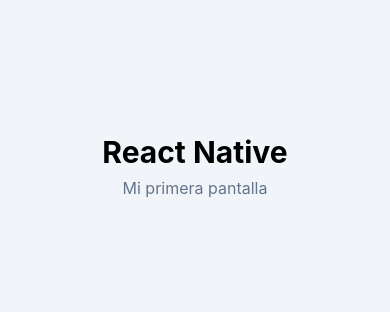
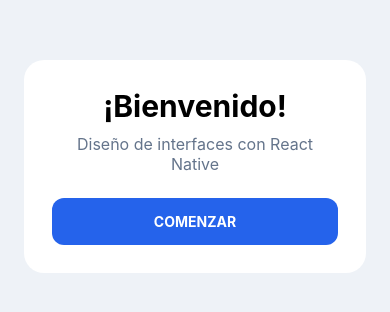
Before and after one commit to QuiqueGC7/02-REACT-NATIVE, a React Native app in the folder cuaderno-rn/: screen / in a window 390 px wide. Shown: the part 256-568 px from the top of the page. Built offline with nearby package versions, Linux system fonts and the light colour scheme.

Commit message:
Ejercicio 02 - Tarjeta de bienvenida

```diff
--- a/cuaderno-rn/App.tsx
+++ b/cuaderno-rn/App.tsx
@@ -3,8 +3,13 @@
 export default function App() {
   return (
     <View style={styles.container}>
-      <Text style={styles.title}>React Native</Text>
-      <Text style={styles.subtitle}>Mi primera pantalla</Text>
+      <View style={styles.card}>
+        <Text style={styles.title}>¡Bienvenido!</Text>
+        <Text style={styles.subtitle}>Diseño de interfaces con React Native</Text>
+        <View style={styles.button}>
+          <Text style={styles.buttonText}>COMENZAR</Text>
+        </View>
+      </View>
     </View>
   );
 }
@@ -13,16 +18,34 @@
   container: {
     flex: 1,
     justifyContent: 'center',
-    alignItems: 'center',
-    backgroundColor: '#f1f5f9',
+    padding: 24,
+    backgroundColor: '#eef2f7',
+  },
+  card: {
+    backgroundColor: 'white',
+    padding: 28,
+    borderRadius: 20,
   },
   title: {
     fontSize: 30,
     fontWeight: 'bold',
+    textAlign: 'center',
   },
   subtitle: {
-    marginTop: 8,
+    marginTop: 10,
     fontSize: 16,
     color: '#64748b',
+    textAlign: 'center',
+  },
+  button: {
+    marginTop: 24,
+    backgroundColor: '#2563eb',
+    padding: 15,
+    borderRadius: 12,
+  },
+  buttonText: {
+    color: 'white',
+    textAlign: 'center',
+    fontWeight: 'bold',
   },
 });
```
